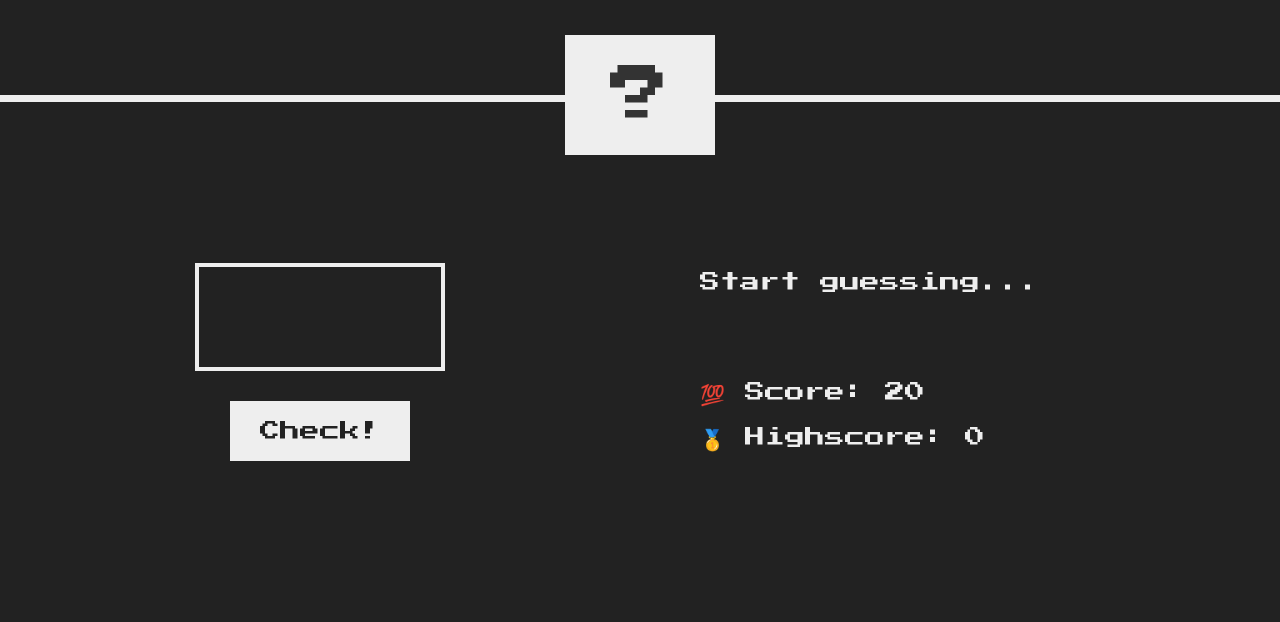
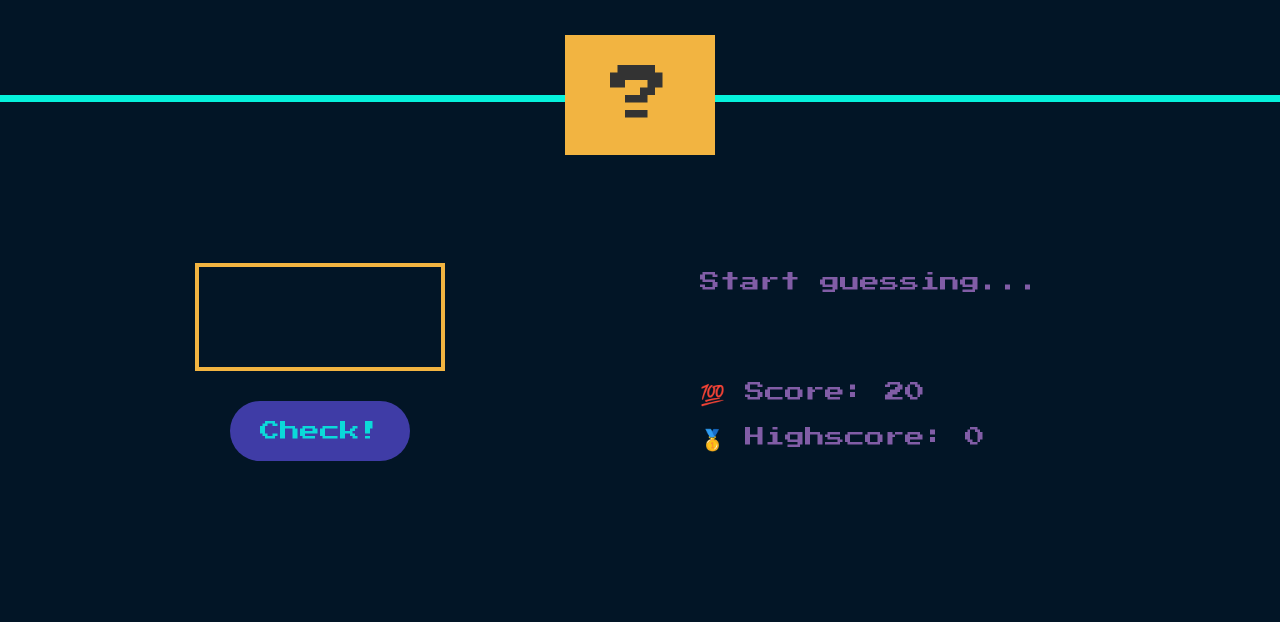
Before and after one commit to m0x0m0x/-m-TCJCFZTE24-S7v2, a website: page index.html in a window 1280 px wide. Shown: the part 178-800 px from the top of the page. Drawn offline with Linux system fonts and the light colour scheme.

Commit message:
add colors

```diff
--- a/styles.css
+++ b/styles.css
@@ -14,8 +14,8 @@ html {
 
 body {
   font-family: "Press Start 2P", sans-serif;
-  color: #eee;
-  background-color: #222;
+  color: #05f2db;
+  background-color: #021526;
   /* background-color: #60b347; */
 }
 
@@ -23,12 +23,12 @@ body {
 header {
   position: relative;
   height: 35vh;
-  border-bottom: 7px solid #eee;
+  border-bottom: 7px solid #05f2db;
 }
 
 main {
   height: 65vh;
-  color: #eee;
+  color: #815da6;
   display: flex;
   align-items: center;
   justify-content: space-around;
@@ -58,7 +58,7 @@ h1 {
 }
 
 .number {
-  background: #eee;
+  background: #f2b441;
   color: #333;
   font-size: 6rem;
   width: 15rem;
@@ -85,7 +85,7 @@ h1 {
 
 .guess {
   background: none;
-  border: 4px solid #eee;
+  border: 4px solid #f2b441;
   font-family: inherit;
   color: inherit;
   font-size: 5rem;
@@ -96,10 +96,15 @@ h1 {
   margin-bottom: 3rem;
 }
 
+.guess:hover {
+  border: 2px dotted #f2b441;
+}
+
 .btn {
   border: none;
-  background-color: #eee;
-  color: #222;
+  border-radius: 50px;
+  background-color: #3f3ca6;
+  color: #0bd9d9;
   font-size: 2rem;
   font-family: inherit;
   padding: 2rem 3rem;
@@ -107,7 +112,9 @@ h1 {
 }
 
 .btn:hover {
-  background-color: #ccc;
+  background-color: #1d1340;
+  padding: 3rem;
+  letter-spacing: 1rem;
 }
 
 .message {
```
